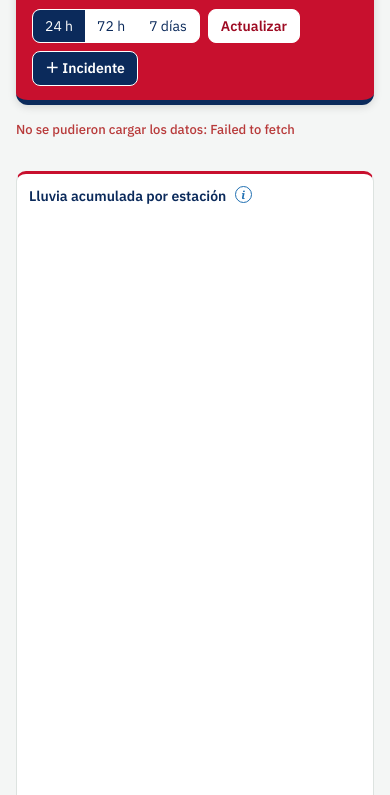
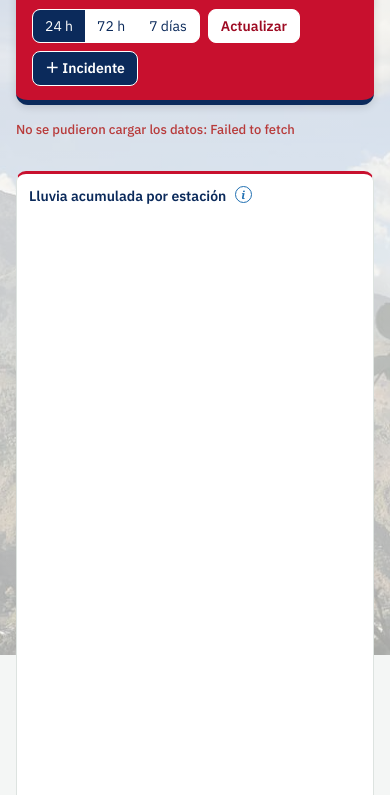
Before and after one commit to Jack49Morgan/CruzRojaTolima, a plain HTML site: page index.html in a window 390 px wide. Shown: the part 189-984 px from the top of the page. Drawn offline with nearby package versions, Linux system fonts and the light colour scheme; no server answers.

Commit message:
Add faint Tolima landscape background
Photo from Jack, cropped, resized and stripped of metadata; a phone-sized crop
is used under 700 px. Panels and map stay solid so data is unaffected.

Co-Authored-By: Claude Opus 5.5 <noreply@anthropic.com>
Claude-Session: https://claude.ai/code/session_01BeCQC2ktTW4HCdo8r2AHrr

```diff
--- a/index.html
+++ b/index.html
@@ -35,6 +35,12 @@
 *{box-sizing:border-box}
 [hidden]{display:none!important}
 body{margin:0;background:var(--bg);color:var(--fg);font:14px/1.45 var(--sans)}
+/* Tolima landscape behind everything, faint, so the panels and map stay the focus */
+body::before{content:"";position:fixed;inset:0;z-index:-1;pointer-events:none;
+  background:linear-gradient(180deg,color-mix(in srgb,var(--bg) 55%,transparent),color-mix(in srgb,var(--bg) 20%,transparent)),url(paisaje-tolima.jpg) center 65%/cover no-repeat;
+  opacity:var(--paisaje,.42);filter:saturate(.85)}
+@media (max-width:700px){body::before{background-image:linear-gradient(180deg,color-mix(in srgb,var(--bg) 55%,transparent),color-mix(in srgb,var(--bg) 20%,transparent)),url(paisaje-tolima-movil.jpg)}}
+@media (prefers-color-scheme: dark){:root{--paisaje:.22}}
 /* Cruz Roja colours: red header band, navy accents, white panels */
 header{background:var(--red);color:#fff;border-radius:12px;padding:14px 16px;border-bottom:5px solid var(--navy-dk);box-shadow:0 2px 8px #0002}
 header .sub,header .avail{color:#ffe3e6}
```
Also changed, not shown: paisaje-tolima-movil.jpg (added), paisaje-tolima.jpg (added).
